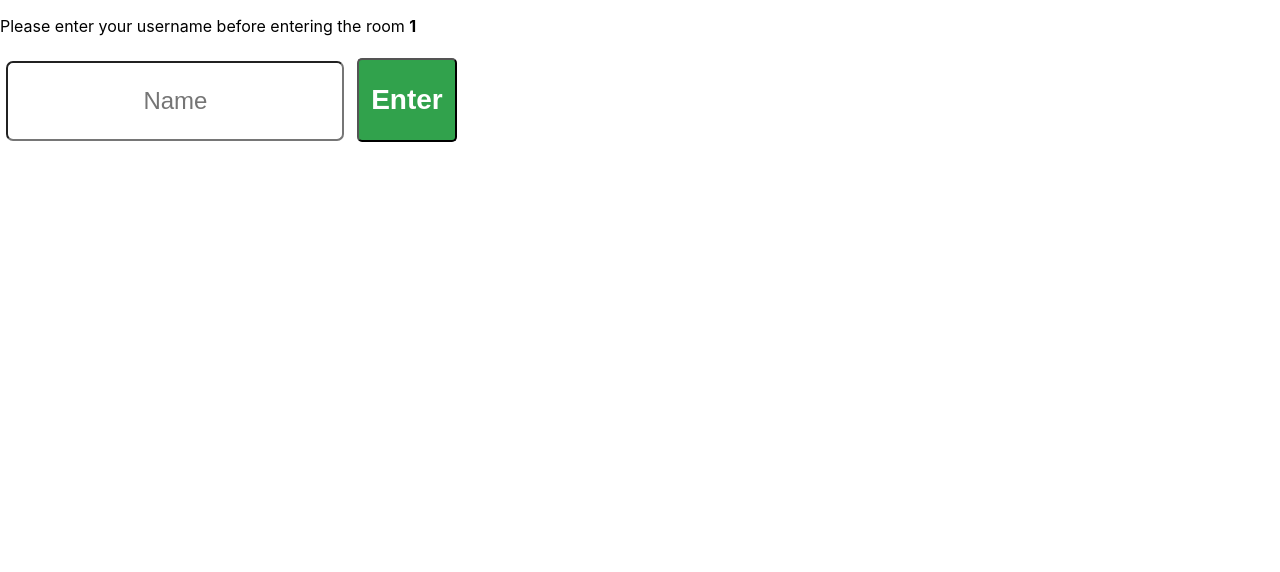
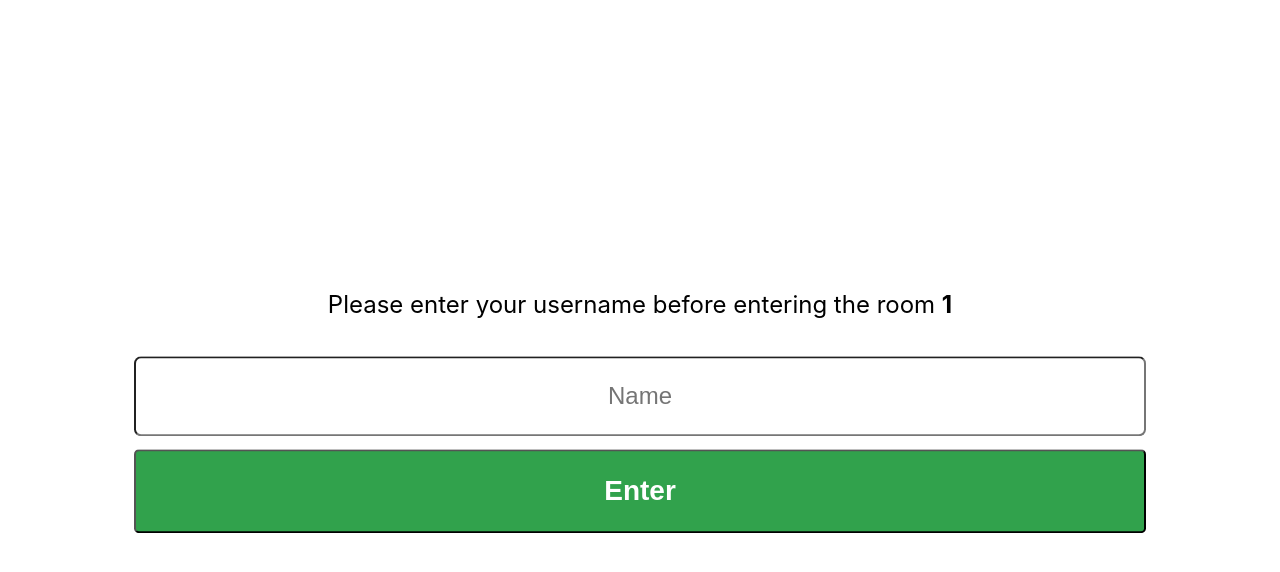
Before and after one commit to ivmiettinen/chatApp, a React (Create React App) app in the folder client/: page /1 in a window 1280 px wide. Shown: the top 572 px of the page. Built offline with nearby package versions, Linux system fonts and the light colour scheme; no server answers.

Commit message:
added useEffect for chatroom component, and chatroom css

```diff
--- a/client/src/App.js
+++ b/client/src/App.js
@@ -1,6 +1,5 @@
 import { useState } from 'react'
 import { BrowserRouter as Router, Switch, Route } from 'react-router-dom'
-
 import './index.css'
 import Home from './components/home/Home'
 import ChatRoomLobby from './components/chatRoom/ChatRoomLobby'
@@ -17,6 +16,11 @@ function App() {
         setRoomName(event.target.value)
     }
 
+    const handleRoomNameChangeWithLink = (event) => {
+        // console.log('handleRoomNameChange', event)
+        setRoomName(event)
+    }
+
     const chatters = UseChatters(confirmUsername)
 
     const onlyUniqueUsernames = chatters
@@ -24,13 +28,8 @@ function App() {
         .find((findName) => findName === username)
 
     const handleUsernameChange = (e) => {
-        // console.log('handleUsernameChange', e.target.value)
         setUsername(e.target.value)
     }
-
-    //
-
-    //
 
     const handleConfirmUsername = (e) => {
         if (username.trim().length < 1) {
@@ -45,15 +44,12 @@ function App() {
                 message: `Username '${username}' is already in use.`,
             })
             return
-        }
-        else if (roomName.trim().length < 1) {
-            // console.log('props.roomName.trim().length', roomName.trim().length)
+        } else if (roomName.trim().length < 1) {
             setError({
                 title: 'Invalid input',
                 message: 'Room name must be at least 1 character long',
             })
-        }
-        else {
+        } else {
             setConfirmUsername(true)
         }
     }
@@ -96,7 +92,9 @@ function App() {
                                 confirmUsername={confirmUsername}
                                 handleConfirmUsername={handleConfirmUsername}
                                 chatters={chatters}
-                                handleRoomNameChange={handleRoomNameChange}
+                                handleRoomNameChangeWithLink={
+                                    handleRoomNameChangeWithLink
+                                }
                             />
                         )}
                     />
--- a/client/src/components/chatRoom/ChatRoom.js
+++ b/client/src/components/chatRoom/ChatRoom.js
@@ -16,14 +16,12 @@ const ChatRoom = ({roomId, username, confirmUsername}) => {
 
     // Creates a websocket and manages messaging
 
-
     const handleNewMessageChange = (event) => {
         setNewMessage(event.target.value)
     }
 
     const handleSendMessage = () => {
         sendMessage(username, newMessage)
-
         setNewMessage('')
     }
 
--- /dev/null
+++ b/client/src/components/chatRoom/ChatRoomLobby.css
@@ -0,0 +1,34 @@
+.chat-lobby-container {
+    position: fixed;
+    left: 10%;
+    right: 10%;
+    top: 50%;
+    transform: translate(0, -50%);
+    display: flex;
+    flex-direction: column;
+}
+
+.text-input-field {
+    padding: 24px 12px;
+    border-radius: 7px;
+    font-size: 24px;
+    text-align: center;
+    margin: 0.5vw;
+}
+
+.text-input-field:focus {
+    outline: none;
+}
+
+.enter-room-button {
+    padding: 24px 12px;
+    margin-top: 20px;
+    font-size: 28px;
+    background: #31a24c;
+    color: white;
+    font-weight: 600;
+    text-align: center;
+    text-decoration: none;
+    border-radius: 5px;
+    margin: 0.5vw;
+}
--- a/client/src/components/chatRoom/ChatRoomLobby.js
+++ b/client/src/components/chatRoom/ChatRoomLobby.js
@@ -1,7 +1,8 @@
-import React from 'react'
+import React, { useEffect } from 'react'
 import InputComponent from '../UI/InputComponent'
 import ButtonComponent from '../UI/ButtonComponent'
 import ChatRoom from './ChatRoom'
+import './ChatRoomLobby.css'
 
 const ChatRoomLobby = (props) => {
     // console.log('ChatRoomLobby', props)
@@ -12,19 +13,23 @@ const ChatRoomLobby = (props) => {
         handleConfirmUsername,
         handleUsernameChange,
         username,
-        handleRoomNameChange
+        handleRoomNameChangeWithLink,
     } = props
 
     const handleUrlConfirmUsername = (roomId) => {
-        handleRoomNameChange(roomId)
         handleConfirmUsername()
     }
+
+    useEffect(() => {
+        handleRoomNameChangeWithLink(roomId)
+        // eslint-disable-next-line react-hooks/exhaustive-deps
+    }, [])
 
     return (
         <>
             {confirmUsername === false ? (
                 <div className='chat-lobby-container'>
-                    <p>
+                    <p className='text-input-field'>
                         Please enter your username before entering the room{' '}
                         <strong>{roomId}</strong>
                     </p>
@@ -36,9 +41,7 @@ const ChatRoomLobby = (props) => {
                         className='text-input-field'
                         type='text'
                     />
-
                     <ButtonComponent
-                        value={roomId}
                         className='enter-room-button'
                         onClick={handleUrlConfirmUsername}
                     >
--- a/client/src/components/chatRoom/UseChat.js
+++ b/client/src/components/chatRoom/UseChat.js
@@ -4,7 +4,7 @@ import { SERVER_URL } from '../../services/serviceConstants'
 
 const NEW_CHAT_MESSAGE_EVENT = 'newChatMessage' // Name of the event
 
-export const UseChat = (roomId, username, confirmUsername) => {
+export const UseChat = (roomId, username) => {
     const [messages, setMessages] = useState([]) // Sent and received messages
     const socketRef = useRef()
 
```
Also changed, not shown: 1 other file (tests, documents, lock files or other folders).
